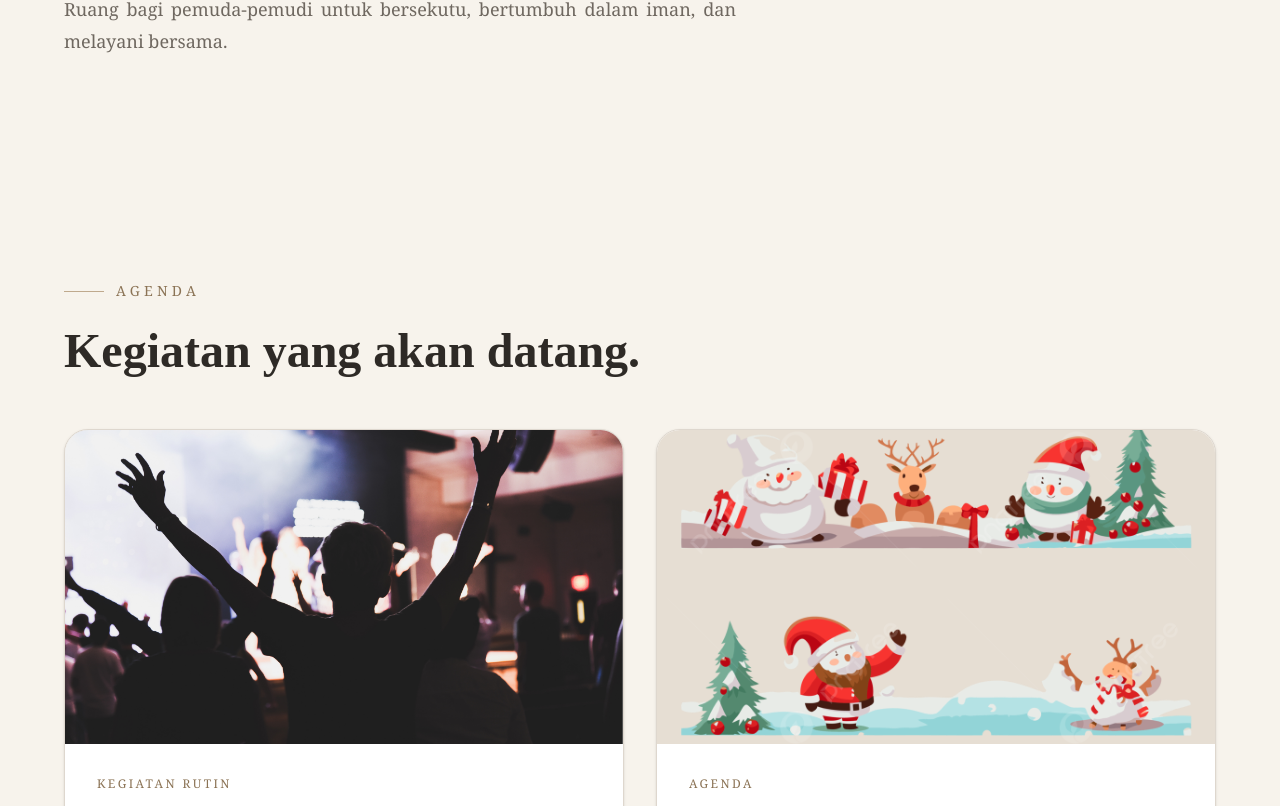
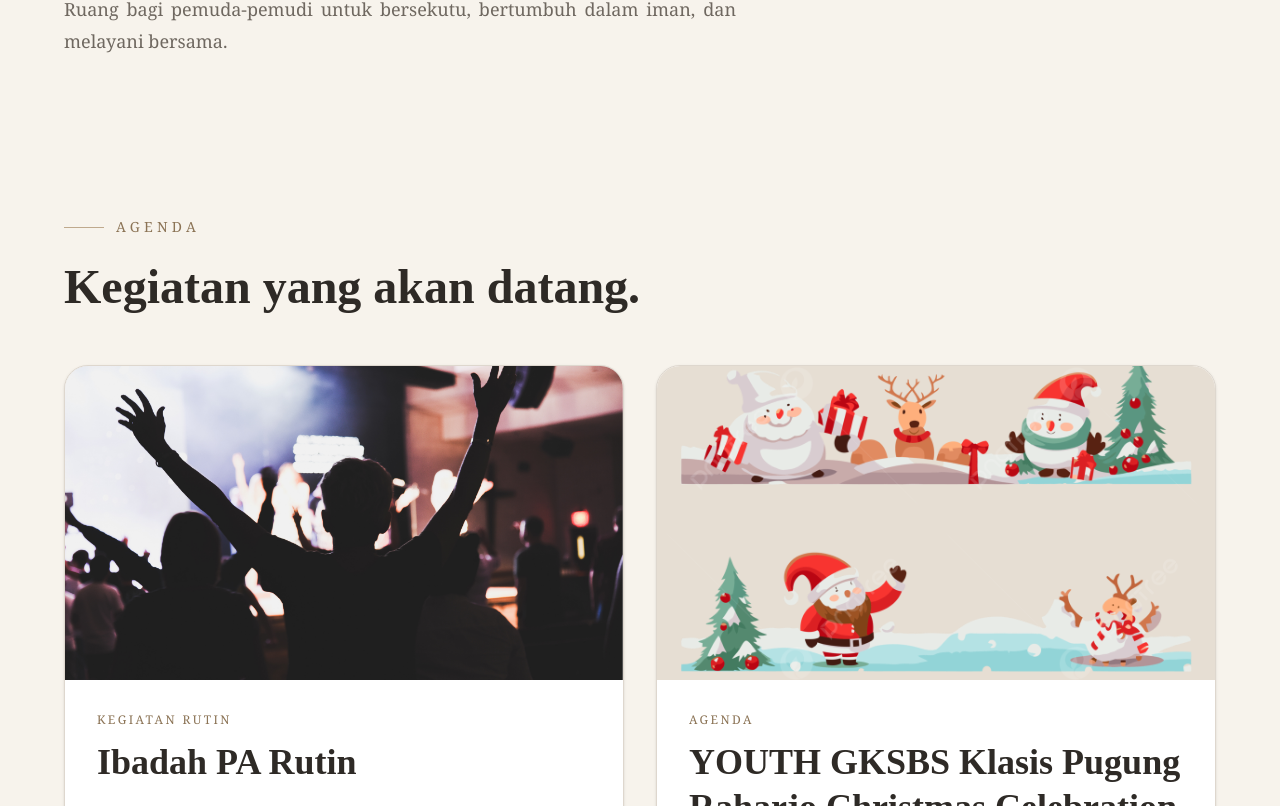
Before and after one commit to prasetyarifki47-ctrl/YOUTH-GKSBS-GPJ, a Next.js app: page /kegiatan in a window 1280 px wide. Shown: the part 374-1180 px from the top of the page. Built offline with nearby package versions, Linux system fonts and the light colour scheme.

Commit message:
Update halaman kegiatan Natal

```diff
--- a/app/kegiatan/page.tsx
+++ b/app/kegiatan/page.tsx
@@ -1,169 +1,99 @@
-"use client";
-
 import Image from "next/image";
+import Link from "next/link";
 import ScrollReveal from "@/components/scroll-reveal";
 
 export default function KegiatanPage() {
   return (
     <main className="min-h-screen bg-[#F7F3EC] text-[#2E2A26]">
-
-      {/* =====================================================
-          HEADER
-      ====================================================== */}
+      {/* HEADER */}
       <section className="relative overflow-hidden px-6 pb-20 pt-36 sm:px-10 lg:px-16">
         <div className="mx-auto max-w-[1560px]">
-
           <ScrollReveal>
             <div className="max-w-4xl">
-
-              {/* LABEL */}
               <div className="mb-6 flex items-center gap-3">
-
                 <div className="h-px w-10 bg-[#BFA98D]" />
-
                 <p className="text-sm font-medium uppercase tracking-[0.3em] text-[#8B7355]">
                   Kegiatan
                 </p>
-
               </div>
 
-
-              {/* HEADING */}
               <h1 className="font-heading text-5xl leading-[1.05] tracking-tight sm:text-6xl lg:text-7xl">
                 Gathered
                 <br />
-
                 <span className="italic text-[#8B7355]">
                   to grow.
                 </span>
               </h1>
 
-
-              {/* DESCRIPTION */}
               <p className="mt-7 max-w-2xl text-justify text-base leading-8 text-[#6F6860] sm:text-lg">
                 Ruang bagi pemuda-pemudi untuk bersekutu, bertumbuh dalam
                 iman, dan melayani bersama.
               </p>
-
             </div>
           </ScrollReveal>
-
         </div>
       </section>
 
-
-      {/* =====================================================
-          AGENDA
-      ====================================================== */}
-      <section className="relative overflow-hidden px-6 pb-20 pt-36 sm:px-10 lg:px-16">
-  <div className="mx-auto max-w-[1560px]">
-
-          {/* SECTION HEADING */}
+      {/* AGENDA */}
+      <section className="relative overflow-hidden px-6 pb-20 pt-20 sm:px-10 lg:px-16">
+        <div className="mx-auto max-w-[1560px]">
           <ScrollReveal>
-
             <div className="mb-12 flex items-end justify-between gap-6">
-
               <div>
-
                 <div className="mb-5 flex items-center gap-3">
-
                   <div className="h-px w-10 bg-[#BFA98D]" />
-
                   <p className="text-sm font-medium uppercase tracking-[0.3em] text-[#8B7355]">
                     Agenda
                   </p>
-
                 </div>
 
                 <h2 className="font-heading text-4xl leading-tight sm:text-5xl">
                   Kegiatan yang akan datang.
                 </h2>
-
               </div>
-
             </div>
-
           </ScrollReveal>
 
-
-          {/* =================================================
-              CARD GRID
-          ================================================== */}
+          {/* CARD GRID */}
           <div className="grid gap-8 lg:grid-cols-2">
-
-
-            {/* =================================================
-                CARD 1 — PA RUTIN
-            ================================================== */}
+            {/* CARD 1 — PA RUTIN */}
             <ScrollReveal delay={0}>
-
               <article className="group flex h-full flex-col overflow-hidden rounded-[1.5rem] border border-[#DED7CE] bg-white shadow-sm transition-all duration-500 hover:-translate-y-1 hover:shadow-xl">
-
-                {/* IMAGE */}
                 <div className="relative aspect-[16/9] overflow-hidden bg-[#E6DED3]">
-
                   <Image
                     src="/images/pa-pemuda.png"
                     alt="Ibadah PA Rutin Pemuda GKSBS Gunung Pasir Jaya"
                     fill
                     className="object-cover transition-transform duration-700 ease-out group-hover:scale-[1.04]"
                   />
-
                 </div>
 
-
-                {/* CONTENT */}
                 <div className="flex flex-1 flex-col p-7 sm:p-8">
-
-                  {/* CATEGORY */}
                   <p className="text-xs font-medium uppercase tracking-[0.2em] text-[#8B7355]">
                     Kegiatan Rutin
                   </p>
 
-
-                  {/* TITLE */}
                   <h3 className="mt-3 font-heading text-3xl leading-tight sm:text-4xl">
                     Ibadah PA Rutin
                   </h3>
 
-
-                  {/* DESCRIPTION */}
                   <p className="mt-4 text-justify text-sm leading-7 text-[#6F6860] sm:text-base">
                     Persekutuan rutin untuk mendalami firman Tuhan,
                     berdiskusi, dan bertumbuh bersama dalam iman.
                   </p>
 
-
-                  {/* INFO */}
                   <div className="mt-7 space-y-4 text-sm text-[#6F6860]">
-
-                    {/* WAKTU */}
                     <div className="flex items-center gap-3">
-
                       <ClockIcon />
-
-                      <span>
-                        Setiap Sabtu
-                      </span>
-
+                      <span>Setiap Sabtu</span>
                     </div>
 
-
-                    {/* LOKASI */}
                     <div className="flex items-center gap-3">
-
                       <LocationIcon />
-
-                      <span>
-                        Menyesuaikan Jadwal
-                      </span>
-
+                      <span>Menyesuaikan Jadwal</span>
                     </div>
-
                   </div>
 
-
-                  {/* BUTTON */}
                   <a
                     href="https://docs.google.com/spreadsheets/d/1Qqg40iGkGPSVBrnwFb09uWKZnO8FWUyyjl9_s4HjKP4/edit?usp=sharing"
                     target="_blank"
@@ -172,118 +102,69 @@ export default function KegiatanPage() {
                   >
                     Lihat Jadwal PA
                   </a>
-
                 </div>
-
               </article>
-
             </ScrollReveal>
 
-
-            {/* =================================================
-                CARD 2 — NATAL PEMUDA GABUNGAN
-            ================================================== */}
+            {/* CARD 2 — NATAL PEMUDA GABUNGAN */}
             <ScrollReveal delay={150}>
-
               <article className="group flex h-full flex-col overflow-hidden rounded-[1.5rem] border border-[#DED7CE] bg-white shadow-sm transition-all duration-500 hover:-translate-y-1 hover:shadow-xl">
-
-                {/* IMAGE */}
                 <div className="relative aspect-[16/9] overflow-hidden bg-[#E6DED3]">
-
                   <Image
                     src="/images/natal-gabungan-2026.png"
                     alt="Ibadah Natal Pemuda Gabungan 2026"
                     fill
                     className="object-cover transition-transform duration-700 ease-out group-hover:scale-[1.04]"
                   />
-
                 </div>
 
-
-                {/* CONTENT */}
                 <div className="flex flex-1 flex-col p-7 sm:p-8">
-
-                  {/* CATEGORY */}
                   <p className="text-xs font-medium uppercase tracking-[0.2em] text-[#8B7355]">
                     Agenda
                   </p>
 
-
-                  {/* TITLE */}
                   <h3 className="mt-3 font-heading text-3xl leading-tight sm:text-4xl">
-                    YOUTH GKSBS Klasis Pugung Raharjo Christmas Celebration 2026
+                    YOUTH GKSBS Klasis Pugung Raharjo Christmas Celebration
+                    2026
                   </h3>
 
-
-                  {/* DESCRIPTION */}
                   <p className="mt-4 text-justify text-sm leading-7 text-[#6F6860] sm:text-base">
                     Perayaan Natal bersama sebagai momen untuk merayakan
                     kasih Kristus dan mempererat persaudaraan antar
                     pemuda-pemudi.
                   </p>
 
-
-                  {/* INFO */}
                   <div className="mt-7 space-y-4 text-sm text-[#6F6860]">
-
-                    {/* WAKTU */}
                     <div className="flex items-center gap-3">
-
                       <ClockIcon />
-
-                      <span>
-                        To be announced
-                      </span>
-
+                      <span>To be announced</span>
                     </div>
 
-
-                    {/* LOKASI */}
                     <div className="flex items-center gap-3">
-
                       <LocationIcon />
-
-                      <span>
-                        GKSBS Gunung Pasir Jaya (Gloria)
-                      </span>
-
+                      <span>GKSBS Gunung Pasir Jaya (Gloria)</span>
                     </div>
-
                   </div>
 
-
-                  {/* BUTTON */}
-                  <a
-  href="/kegiatan/natal-2026"
-  className="mt-8 inline-flex w-full items-center justify-center rounded-lg border border-[#BFA98D] px-5 py-3.5 text-sm font-medium text-[#6F503B] transition-all duration-300 hover:border-[#8B7355] hover:bg-[#F7F3EC]"
->
-  Lihat Detail
-</a>
-
+                  {/* BUTTON TO COMING SOON */}
+                  <Link
+                    href="/kegiatan/natal-2026/"
+                    className="mt-8 inline-flex w-full items-center justify-center rounded-lg border border-[#BFA98D] px-5 py-3.5 text-sm font-medium text-[#6F503B] transition-all duration-300 hover:border-[#8B7355] hover:bg-[#F7F3EC]"
+                  >
+                    Lihat Detail
+                  </Link>
                 </div>
-
               </article>
-
             </ScrollReveal>
-
           </div>
-
         </div>
-
       </section>
 
-
-      {/* =====================================================
-          BOTTOM CTA
-      ====================================================== */}
+      {/* BOTTOM CTA */}
       <section className="px-6 py-24 sm:px-10 lg:px-16">
-
         <div className="mx-auto max-w-[1560px]">
-
           <ScrollReveal>
-
             <div className="rounded-[1.5rem] border border-[#DED7CE] bg-[#4A3426] px-8 py-14 text-center sm:px-12">
-
               <p className="text-sm font-medium uppercase tracking-[0.3em] text-[#D8C7B3]">
                 COME AND JOIN US!
               </p>
@@ -291,7 +172,8 @@ export default function KegiatanPage() {
               <h2 className="mx-auto mt-5 max-w-3xl font-heading text-4xl leading-tight text-white sm:text-5xl lg:text-6xl">
                 Every gathering
                 <span className="italic text-[#D8C7B3]">
-                  <br />is a space to grow.
+                  <br />
+                  is a space to grow.
                 </span>
               </h2>
 
@@ -300,24 +182,15 @@ export default function KegiatanPage() {
                 dan mari berjalan bersama dalam iman, pelayanan,
                 dan persaudaraan.
               </p>
-
             </div>
-
           </ScrollReveal>
-
         </div>
-
       </section>
-
     </main>
   );
 }
 
-
-/* ============================================================
-   CLOCK ICON
-============================================================ */
-
+/* CLOCK ICON */
 function ClockIcon() {
   return (
     <svg
@@ -339,11 +212,7 @@ function ClockIcon() {
   );
 }
 
-
-/* ============================================================
-   LOCATION ICON
-============================================================ */
-
+/* LOCATION ICON */
 function LocationIcon() {
   return (
     <svg
```
